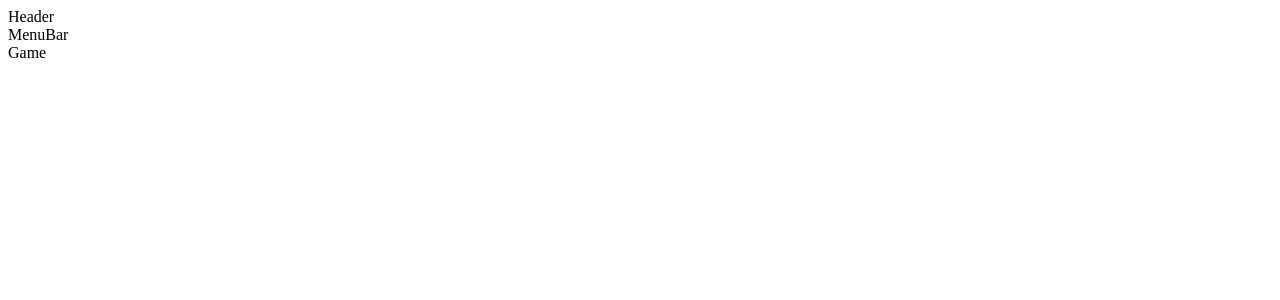
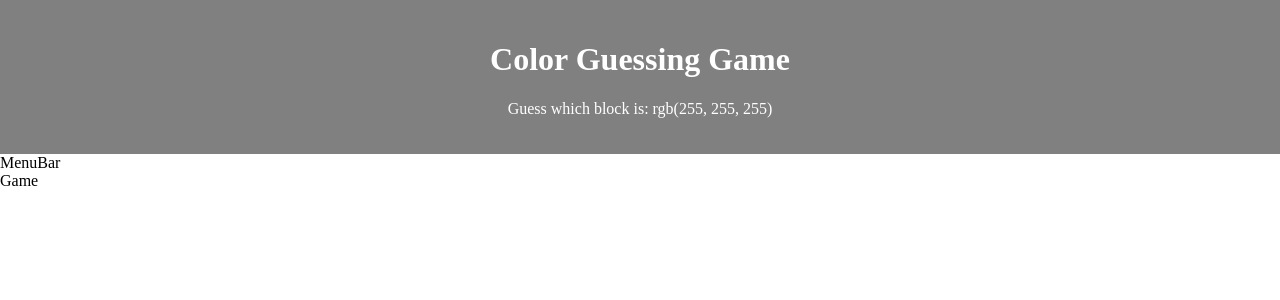
Before and after one commit to sanchito59/color-guessing-game, a React (Create React App) app: page / in a window 1280 px wide. Shown: the top 300 px of the page. Built offline with nearby package versions, Linux system fonts and the light colour scheme.

Commit message:
add v1 header

```diff
--- a/src/components/pages/Homepage/components/Header/index.jsx
+++ b/src/components/pages/Homepage/components/Header/index.jsx
@@ -1,13 +1,25 @@
 import React from "react";
 import styled from "styled-components";
 
-const Header = () => {
-  const test = "";
+const ContentHeader = styled.header`
+  display: flex;
+  justify-content: center;
+  text-align: center;
+  padding: 20px 0px;
+  background: ${(props) => (props.correct ? props.pickedColor : "grey")};
+  color: white;
+`;
 
+const Header = ({ correct, pickedColor }) => {
   return (
-    <div>
-      <div>Header</div>
-    </div>
+    <ContentHeader correct={correct} pickedColor={pickedColor}>
+      <div>
+        <h1>Color Guessing Game</h1>
+        <p>
+          Guess which block is: <span>{pickedColor}</span>
+        </p>
+      </div>
+    </ContentHeader>
   );
 };
 
--- a/src/components/pages/Homepage/index.jsx
+++ b/src/components/pages/Homepage/index.jsx
@@ -1,15 +1,18 @@
-import React from "react";
+import React, { useState } from "react";
 import styled from "styled-components";
 import Header from "./components/Header";
 import MenuBar from "./components/MenuBar";
 import Game from "./components/Game";
 
 const Homepage = () => {
-  const test = "";
+  const [difficulty, setDifficulty] = useState(6);
+  const [colors, setColors] = useState([]);
+  const [pickedColor, setPickedColor] = useState("rgb(255, 255, 255)");
+  const [correct, setCorrect] = useState(false);
 
   return (
     <>
-      <Header />
+      <Header pickedColor={pickedColor} correct={correct} />
       <MenuBar />
       <Game />
     </>
--- /dev/null
+++ b/src/index.css
@@ -0,0 +1,3 @@
+body {
+  margin: 0;
+}
--- a/src/index.js
+++ b/src/index.js
@@ -1,5 +1,6 @@
 import React from 'react';
 import ReactDOM from 'react-dom';
+import './index.css';
 import App from './App';
 import * as serviceWorker from './serviceWorker';
 
```
